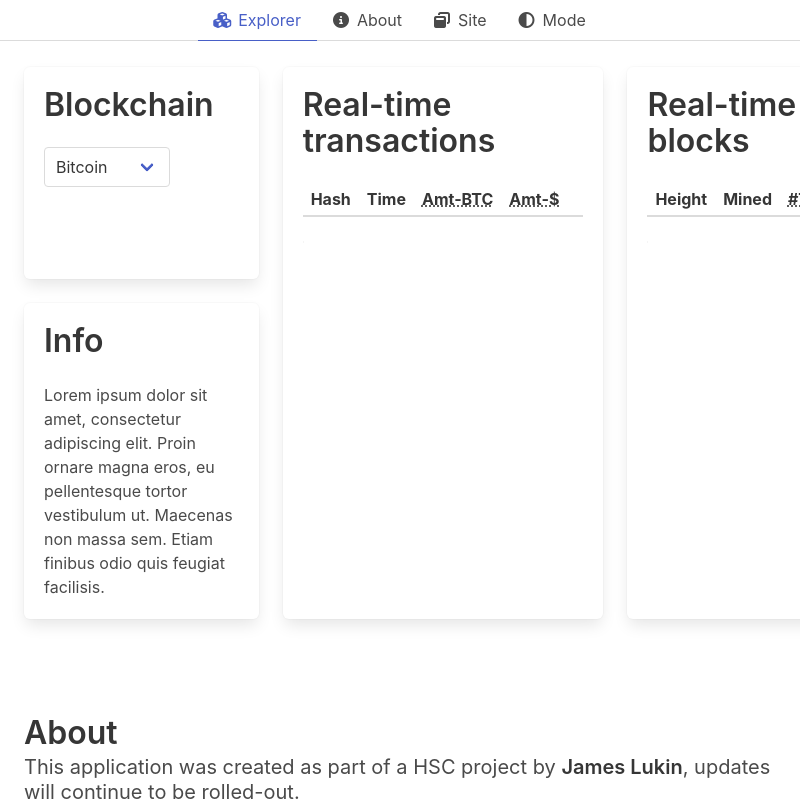
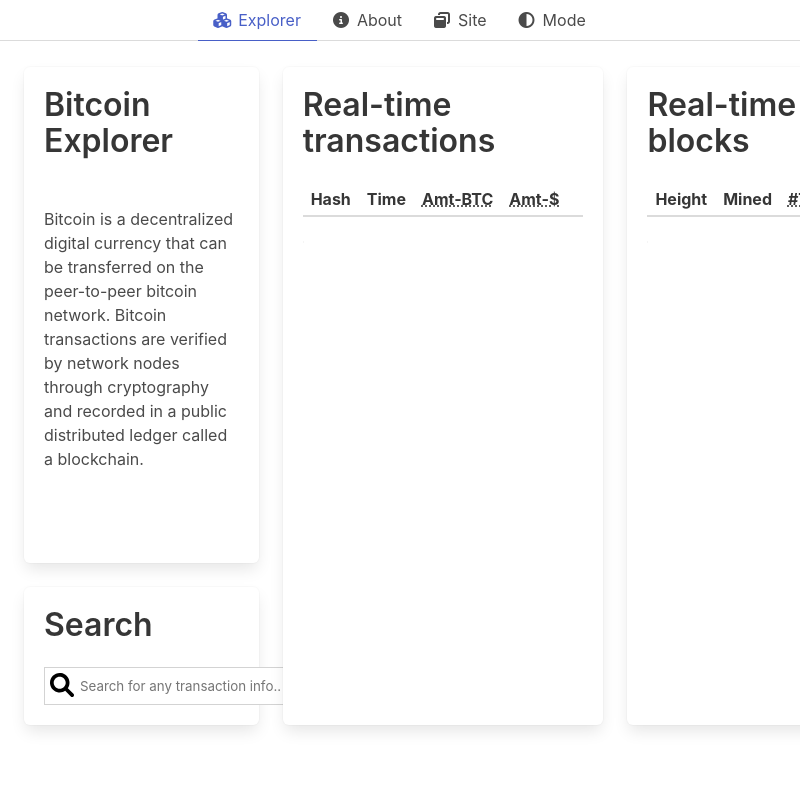
Before and after one commit to jxmeslukin/vtb-Explorer, an Electron app: page src/index.html in a window 800 px wide. Shown: the top 808 px of the page. Drawn offline with nearby package versions, Linux system fonts and the light colour scheme.

Commit message:
editing dom

```diff
--- a/src/api.js
+++ b/src/api.js
@@ -8,7 +8,7 @@
 let socket = new WebSocket('wss://ws.blockchain.info/inv');
 
 socket.onopen = function() {
-    alert("[open] Connection Established");
+    // alert("[open] Connection Established");
     socket.send(JSON.stringify({
         "op": "unconfirmed_sub"
     }))
--- a/src/index.css
+++ b/src/index.css
@@ -51,3 +51,25 @@
   max-width: 500px;
   border-collapse: collapse;
 }
+
+input[type=text] {
+  float: left;
+  padding: 10px;
+  width: 300px;
+  border: 1px solid lightgray;
+  color: black;
+}
+
+.icon-rtl {
+  background-image: url(img/magnifying-glass-solid.svg);
+  background-repeat: no-repeat;
+  background-position: 5px 5px;
+  background-size: 8%;
+
+}
+
+.btcImg {
+  height: 30%;
+  width: 30%;
+  padding-right: 10px;
+}
--- a/src/index.html
+++ b/src/index.html
@@ -9,11 +9,11 @@
   <link rel="stylesheet" href="index.css">
   <script src="https://kit.fontawesome.com/40b81531b5.js" crossorigin="anonymous"></script>
 
-  <script src="render.js"></script>
   <title>vtb_explorer</title>
 </head>
 
 <body>
+  <!-- Nav-Bar -->
   <div class="tabs is-centered" id="header">
     <ul>
       <li class="is-active">
@@ -42,36 +42,32 @@
       </li>
     </ul>
   </div>
+  <!-- Tile Section -->
   <section id="explorer" class="section" style="padding-top: 0.1rem;">
     <div class="tile is-ancestor">
       <div class="tile is-4 is-vertical is-parent">
         <div id="" class="tile is-child box">
-          <p class="title">Blockchain</p>
-
-          <div class="select">
-            <select>
-              <option>Bitcoin</option>
-              <option>Ethereum</option>
-            </select>
+          <p class="title">Bitcoin Explorer</p>
+          <div>
+            <!-- <img src="img/opengraph.png" class="btcImg">
+            <p><i>Bitcoin Logo</i></p> -->
+            <br>
+            <p>Bitcoin is a decentralized digital currency that can be transferred on the peer-to-peer bitcoin network. Bitcoin transactions are verified by network nodes through cryptography and recorded in a public distributed ledger called a blockchain.</p>
           </div>
-          <br>
           <div class="search">
-
           </div>
-
-
-
           <br><br><br>
         </div>
         <div class="tile is-child box">
-          <p class="title">Info</p>
-          <p id="chainData">
-            Lorem ipsum dolor sit amet, consectetur adipiscing elit. Proin
-            ornare magna eros, eu pellentesque tortor vestibulum ut. Maecenas
-            non massa sem. Etiam finibus odio quis feugiat facilisis.
-          </p>
+          <p class="title">Search</p>
+          <div>
+            <input type="text" id="txSearch" class="icon-rtl" style="text-indent:25px;" placeholder="Search for any transaction info..">
+          </div>
+
         </div>
       </div>
+
+      <!-- Transaction blocks -->
       <div class="tile is-parent">
         <div class="tile is-child box">
           <p class="title">Real-time transactions</p>
@@ -110,6 +106,8 @@
       </div>
     </div>
   </section>
+
+  <!-- About section -->
   <section class="section" id="about">
     <h1 class="title">About</h1>
     <h2 class="subtitle">
@@ -118,6 +116,7 @@
     </h2>
     <p><i>Electron is the main framework used to create this web-app.</i></p>
   </section>
+  <script src="render.js"></script>
   <script src="api.js"></script>
   <script src="https://cdnjs.cloudflare.com/ajax/libs/jquery/3.6.0/jquery.min.js" integrity="sha512-894YE6QWD5I59HgZOGReFYm4dnWc1Qt5NtvYSaNcOP+u1T9qYdvdihz0PPSiiqn/+/3e7Jo4EaG7TubfWGUrMQ==" crossorigin="anonymous" referrerpolicy="no-referrer"></script>
 </body>
--- a/src/render.js
+++ b/src/render.js
@@ -17,19 +17,13 @@
 
 //Sorts and Searches
 
-function bubble() {
 
-  for(i=0; i < n; i++) {
-    var isChanged = false;
-    for(j=0; j < n - 1; j++){
-      if(arr[j] > arr[j+1]){
-        var temp = arr[j]
-        arr[j] = arr[j+1]
-        isChanged = true;
-      }
-    }
-  }
-}
+var input = document.getElementById('txSearch')
+input.addEventListener('keyup', function(){
+
+})
+
+
 
 // modal trigger
 
```
Also changed, not shown: src/img/btcLogo.png (added), src/img/btcLogo.webp (added), src/img/giphy.gif (added), src/img/magnifying-glass-solid.svg (added), src/img/opengraph.png (added).
